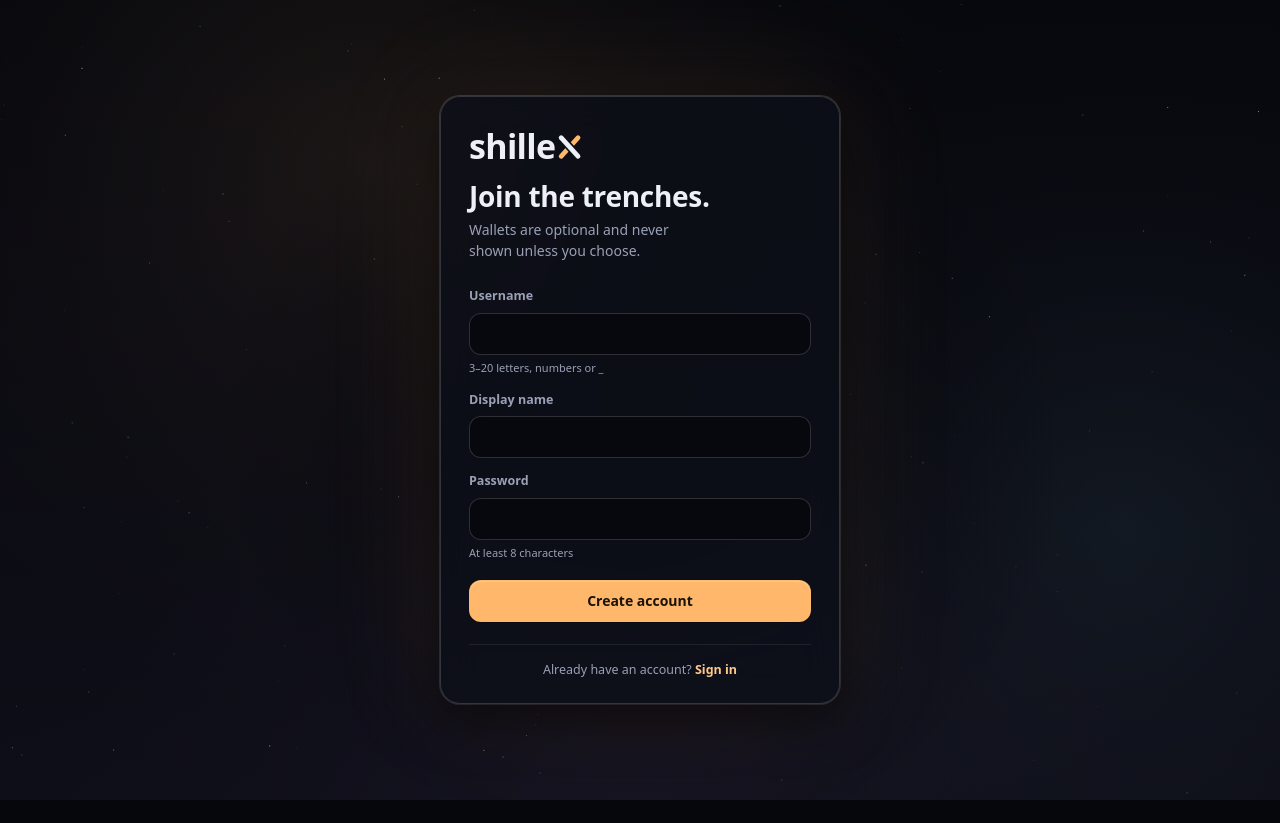
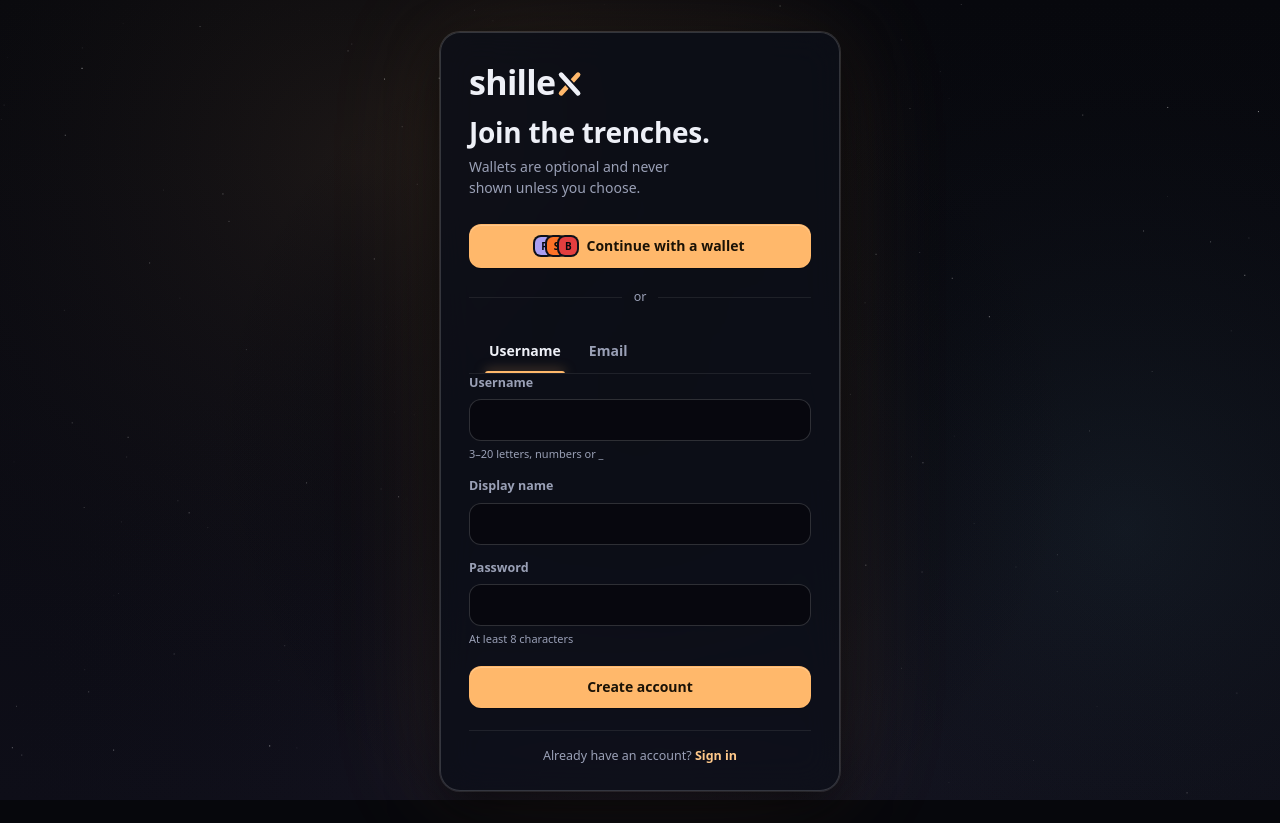
Before and after one commit to shilleXfun/shilleX, a React (Vite) app in the folder apps/web/: page /signup in a window 1280 px wide. Before the commit the page ends 800 px from the top, so only its background shows below. Built offline with nearby package versions, Linux system fonts and the light colour scheme; no server answers.

Commit message:
feat(auth): sign up with a wallet, a username or an email; a new wallet picks its username next

```diff
--- a/apps/web/src/features/auth/SignupPage.tsx
+++ b/apps/web/src/features/auth/SignupPage.tsx
@@ -1,14 +1,17 @@
 import { useState, type ChangeEvent, type FormEvent } from 'react';
 import { Link, useNavigate, useSearchParams } from 'react-router';
 import { useQueryClient } from '@tanstack/react-query';
-import type { MeView } from '@shillex/shared';
+import type { MeView, WalletProof, WalletVerifyResult } from '@shillex/shared';
 import { ApiError, errorMessage, post } from '../../lib/api';
 import { safeNext } from '../../lib/safe-next';
 import { Wordmark } from '../../components/brand/Wordmark';
 import { Button } from '../../components/ui/Button';
+import { Tabs } from '../../components/ui/Tabs';
 import { motion } from 'motion/react';
 import { Check } from 'lucide-react';
 import { fadeUp, stagger } from '../../lib/motion';
+import { WalletButton } from './WalletButton';
+import type { WalletSignupState } from './WalletSignupPage';
 import s from './auth.module.css';
 
 const USERNAME_RE = /^[A-Za-z0-9_]{3,20}$/;
@@ -28,7 +31,8 @@ export function SignupPage() {
   const nav = useNavigate();
   const [params] = useSearchParams();
   const next = safeNext(params.get('next'));
-  const [form, setForm] = useState({ username: '', displayName: '', password: '' });
+  const [form, setForm] = useState({ username: '', displayName: '', password: '', email: '' });
+  const [tab, setTab] = useState<'username' | 'email'>('username');
   const [error, setError] = useState<string | null>(null);
   const [touched, setTouched] = useState({ username: false, password: false });
   const leave = (k: keyof typeof touched) => () => setTouched((t) => ({ ...t, [k]: true }));
@@ -37,19 +41,34 @@ export function SignupPage() {
   async function submit(e: FormEvent) {
     e.preventDefault(); setBusy(true); setError(null);
     try {
-      const r = await post<{ user: MeView }>('/auth/signup', form);
+      const { email, ...rest } = form;
+      const r = await post<{ user: MeView }>('/auth/signup', tab === 'email' ? { ...rest, email } : rest);
       qc.setQueryData(['me'], r.user);
       nav(next, { replace: true });
     } catch (err) {
       setError(err instanceof ApiError && err.code === 'VALIDATION' ? 'Check the fields: username 3–20 letters, numbers or _; password at least 8 characters.' : errorMessage(err));
     } finally { setBusy(false); }
   }
+  async function withWallet(proof: WalletProof) {
+    const r = await post<WalletVerifyResult>('/auth/wallet/verify', { ...proof, purpose: 'login' });
+    if (r.status === 'signedIn') { qc.setQueryData(['me'], r.user); nav(next, { replace: true }); }
+    else if (r.status === 'new') nav('/signup/wallet', { state: { token: r.signupToken, address: r.address, walletName: r.walletName, next } satisfies WalletSignupState });
+  }
   return (
     <div className={s.page}>
       <motion.main className={s.card} variants={stagger(0.05, 0.3)} initial="hidden" animate="show">
         <h1 className={s.title}><Wordmark size={34} enter /></h1>
         <motion.p variants={fadeUp} className={s.tagline}>Join the trenches.<span className={s.taglineSub}>Wallets are optional and never shown unless you choose.</span></motion.p>
-        <motion.form variants={fadeUp} className={s.form} onSubmit={submit}>
+        <motion.div variants={fadeUp}><WalletButton purpose="login" onProof={withWallet} className={s.walletButton} /></motion.div>
+        <motion.div variants={fadeUp} className={s.divider}>or</motion.div>
+        <motion.div variants={fadeUp}>
+          {/* idPrefix "su-tab": the plain "su" prefix would give the Username tab the id of the username input below. */}
+          <Tabs label="Sign up with" idPrefix="su-tab" value={tab} onChange={(id) => setTab(id as 'username' | 'email')} tabs={[{ id: 'username', label: 'Username' }, { id: 'email', label: 'Email' }]} />
+          {/* One form, never remounted (state and fields persist across tabs). Its own label, not the tab's: a panel labelled
+              "Username" would also match getByLabel('Username') in the e2e signUp fixture. */}
+          <div id="su-tab-panel" role="tabpanel" aria-label="Sign-up form">
+            <form className={s.form} onSubmit={submit}>
+              {tab === 'email' && <label className={s.field}>Email<input className={s.input} type="email" autoComplete="email" maxLength={254} value={form.email} onChange={set('email')} required /></label>}
               <div className={s.field}><label htmlFor="su-username">Username</label><input id="su-username" className={s.input} autoComplete="username" pattern="[A-Za-z0-9_]{3,20}" aria-describedby="su-username-hint" onBlur={leave('username')} value={form.username} onChange={set('username')} required />
                 <Hint id="su-username-hint" value={form.username} ok={USERNAME_RE.test(form.username)} touched={touched.username}>3–20 letters, numbers or _</Hint></div>
               <label className={s.field}>Display name<input className={s.input} maxLength={40} value={form.displayName} onChange={set('displayName')} required /></label>
@@ -57,7 +76,9 @@ export function SignupPage() {
                 <Hint id="su-password-hint" value={form.password} ok={form.password.length >= 8} touched={touched.password}>At least 8 characters</Hint></div>
               {error && <div className={s.error} role="alert">{error}</div>}
               <Button type="submit" variant="primary" className={s.submit} loading={busy}>Create account</Button>
-        </motion.form>
+            </form>
+          </div>
+        </motion.div>
         <motion.p variants={fadeUp} className={s.switch}>Already have an account? <Link to={next === '/' ? '/login' : `/login?next=${encodeURIComponent(next)}`}>Sign in</Link></motion.p>
       </motion.main>
     </div>
--- a/apps/web/src/features/auth/WalletSignupPage.tsx
+++ b/apps/web/src/features/auth/WalletSignupPage.tsx
@@ -1,2 +1,55 @@
+import { useState, type FormEvent } from 'react';
+import { Navigate, useLocation, useNavigate } from 'react-router';
+import { useQueryClient } from '@tanstack/react-query';
+import { motion } from 'motion/react';
+import { BadgeCheck } from 'lucide-react';
+import { abbreviateMint, type MeView } from '@shillex/shared';
+import { errorMessage, post } from '../../lib/api';
+import { safeNext } from '../../lib/safe-next';
+import { fadeUp, stagger } from '../../lib/motion';
+import { Wordmark } from '../../components/brand/Wordmark';
+import { Button } from '../../components/ui/Button';
+import s from './auth.module.css';
+
 /** Router state from a wallet sign-in that found no account: the one-use token and the wallet it proved. */
 export interface WalletSignupState { token: string; address: string; walletName: string | null; next: string }
+
+/** Spec §3.4 / §6: after a new wallet signs, the person picks a username. The wallet shows as a chip. */
+export function WalletSignupPage() {
+  const state = useLocation().state as WalletSignupState | null;
+  const qc = useQueryClient();
+  const nav = useNavigate();
+  const [username, setUsername] = useState('');
+  const [displayName, setDisplayName] = useState('');
+  const [busy, setBusy] = useState(false);
+  const [error, setError] = useState<string | null>(null);
+  if (!state?.token) return <Navigate to="/signup" replace />;
+
+  async function submit(e: FormEvent) {
+    e.preventDefault();
+    setBusy(true); setError(null);
+    try {
+      const r = await post<{ user: MeView }>('/auth/wallet/signup', { signupToken: state!.token, username, ...(displayName.trim() ? { displayName: displayName.trim() } : {}) });
+      qc.setQueryData(['me'], r.user);
+      nav(safeNext(state!.next), { replace: true });
+    } catch (err) { setError(errorMessage(err)); } finally { setBusy(false); }
+  }
+
+  return (
+    <div className={s.page}>
+      <motion.main className={s.card} variants={stagger(0.05, 0.2)} initial="hidden" animate="show">
+        <h1 className={s.title}><Wordmark size={34} /></h1>
+        <motion.h2 variants={fadeUp} className={s.tagline}>Pick a username</motion.h2>
+        <motion.div variants={fadeUp} className={s.walletChip}>
+          <BadgeCheck size={15} aria-hidden="true" /><span>{state.walletName ?? 'Wallet'}</span><span className="mono">{abbreviateMint(state.address, 4, 4)}</span>
+        </motion.div>
+        <motion.form variants={fadeUp} className={s.form} onSubmit={submit}>
+          <label className={s.field}>Username<input className={s.input} autoComplete="username" pattern="[A-Za-z0-9_]{3,20}" value={username} onChange={(e) => setUsername(e.target.value)} required /></label>
+          <label className={s.field}>Display name (optional)<input className={s.input} maxLength={40} value={displayName} onChange={(e) => setDisplayName(e.target.value)} /></label>
+          {error && <div className={s.error} role="alert">{error}</div>}
+          <Button type="submit" variant="primary" className={s.submit} loading={busy}>Create account</Button>
+        </motion.form>
+      </motion.main>
+    </div>
+  );
+}
--- a/apps/web/src/features/auth/auth.module.css
+++ b/apps/web/src/features/auth/auth.module.css
@@ -37,3 +37,5 @@
 .forgotPanel { display: grid; gap: 12px; margin-top: 16px; padding: 14px; border: 1px solid var(--line); border-radius: var(--radius-sm); background: color-mix(in srgb, var(--bg) 55%, transparent); }
 .forgotTitle { margin: 0; font-size: var(--fs-md); font-weight: 650; }
 .forgotText { margin: 0; color: var(--muted); font-size: var(--fs-sm); }
+.walletChip { display: inline-flex; align-items: center; gap: 8px; margin: -12px 0 18px; padding: 6px 12px; border: 1px solid var(--token-line); border-radius: var(--radius-pill); background: var(--token-soft); color: var(--text); font-size: var(--fs-sm); }
+.walletChip svg { color: var(--token); }
--- a/apps/web/src/routes.tsx
+++ b/apps/web/src/routes.tsx
@@ -2,6 +2,7 @@ import { createBrowserRouter, useParams } from 'react-router';
 import { AuthOnly, MaybeAuthShell, Viewer } from './layout/MaybeAuthShell';
 import { LoginPage } from './features/auth/LoginPage';
 import { SignupPage } from './features/auth/SignupPage';
+import { WalletSignupPage } from './features/auth/WalletSignupPage';
 import { HomePage } from './features/feed/HomePage';
 import { ThreadPage } from './features/feed/ThreadPage';
 import { PublicHome } from './features/feed/PublicHome';
@@ -42,6 +43,7 @@ function ReceiptPage() {
 export const router = createBrowserRouter([
   { path: '/login', element: <LoginPage /> },
   { path: '/signup', element: <SignupPage /> },
+  { path: '/signup/wallet', element: <WalletSignupPage /> },
   // The developer console has its own password, not an account, and draws its own layout over the backdrop.
   { path: '/admindev', element: <AdminDevPage /> },
   {
```
Also changed, not shown: apps/web/test/utils.tsx (+2 -2 lines), 2 other files (tests, documents, lock files or other folders). Lines whose indentation alone changed are shown as unchanged.
